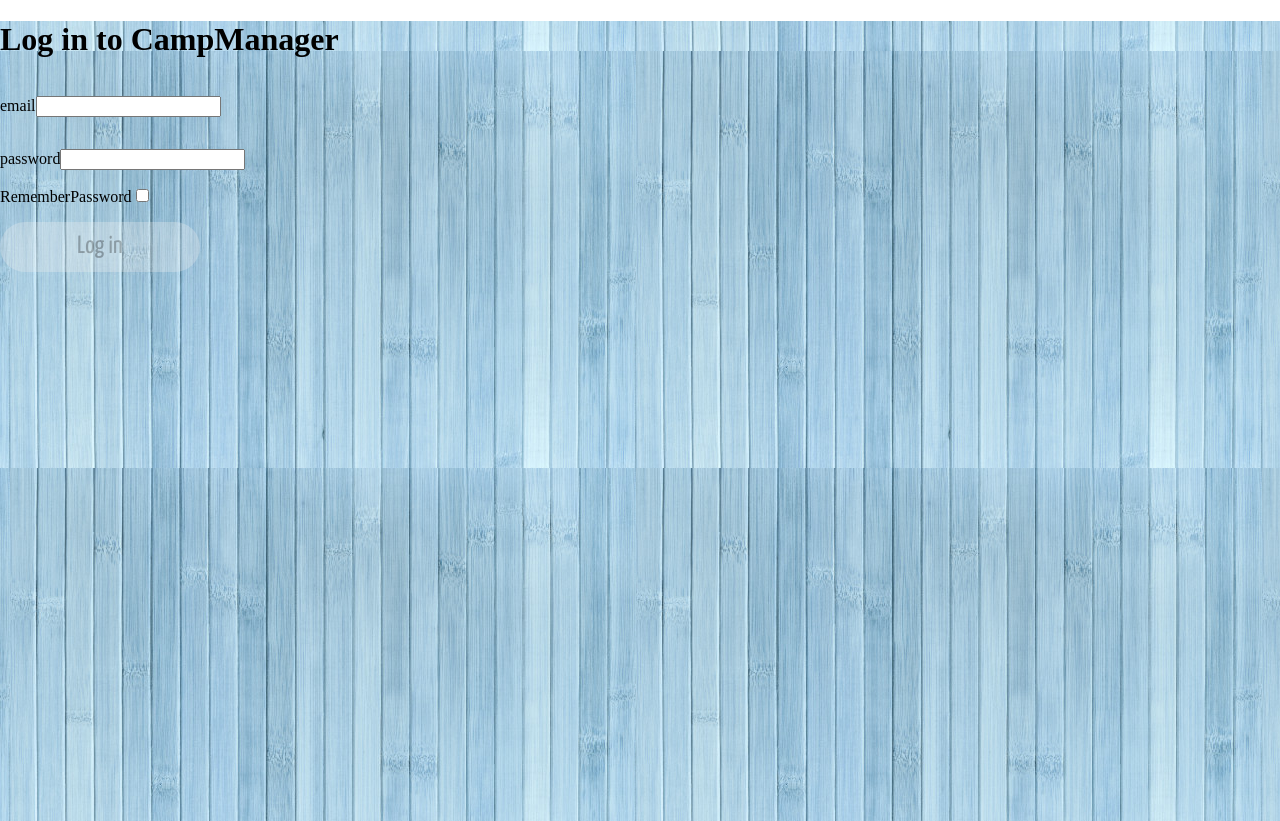
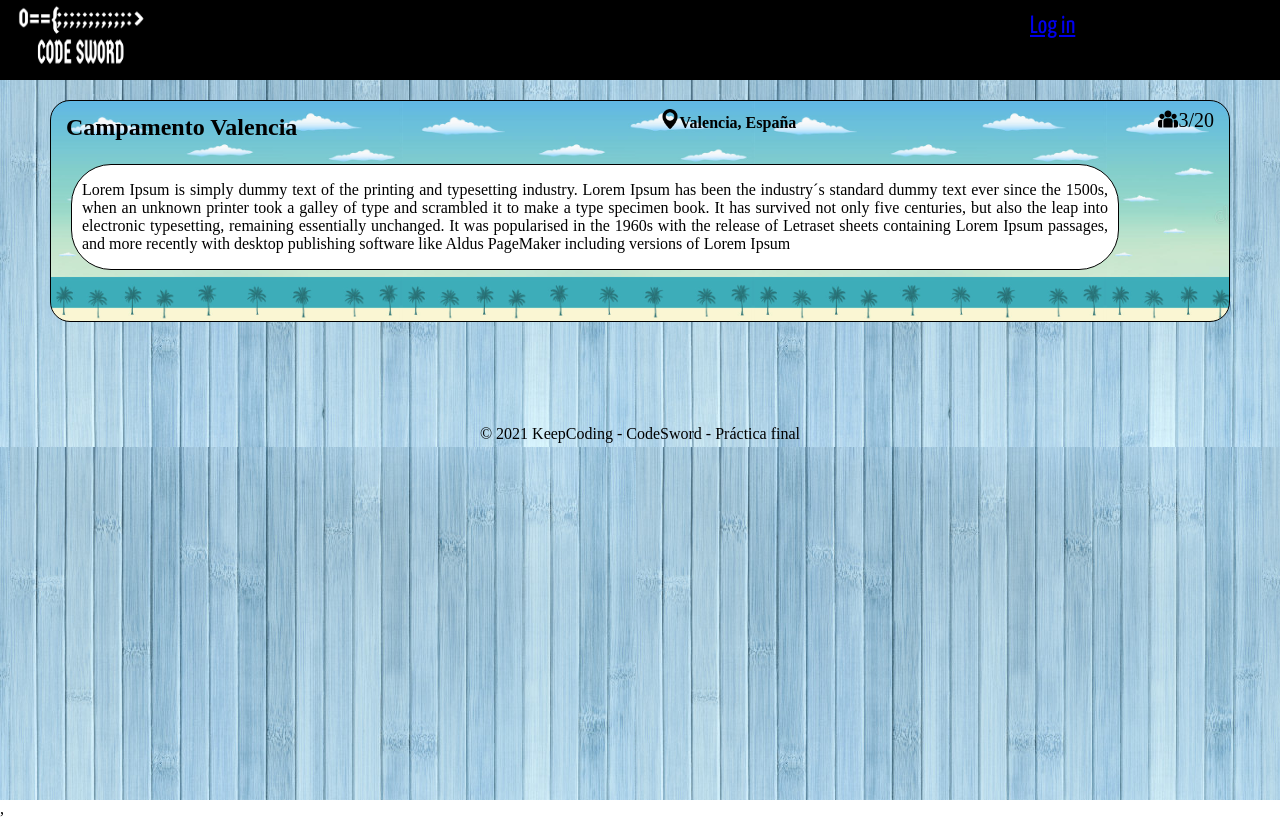
Before and after one commit to davidordo85/Frontend_campManager, a React (Create React App) app in the folder client/: page / in a window 1280 px wide. Built offline with nearby package versions, Linux system fonts and the light colour scheme; no server answers.

Commit message:
flow react router initial

```diff
--- a/client/package.json
+++ b/client/package.json
@@ -10,6 +10,7 @@
     "classnames": "^2.3.1",
     "react": "^17.0.2",
     "react-dom": "^17.0.2",
+    "react-router-dom": "^5.2.0",
     "react-scripts": "4.0.3",
     "styled-components": "^5.3.0",
     "web-vitals": "^1.1.2"
--- a/client/src/App.js
+++ b/client/src/App.js
@@ -2,6 +2,7 @@ import React from 'react';
 
 import CampList from './components/index/CampList';
 import { LoginPage } from './components/auth';
+import { Switch, Route, Redirect } from 'react-router';
 import bg from './assets/images/bg.jpeg';
 import './App.css';
 
@@ -20,12 +21,32 @@ function App({ isInitiallyLogged }) {
   const handleLogout = () => setIsLogged(false);
   return (
     <div className="App" style={backgroundStyle}>
-      {isLogged ? (
-        <CampList isLogged={isLogged} onLogout={handleLogout} />
-      ) : (
-        <LoginPage onLogin={handleLogin} />
-      )}
-      {/* <CampList /> */}
+      <Switch>
+        {/*TODO: de las mas precisas a las menos precisas */}
+        <Route path="/login">
+          {() =>
+            isLogged ? <Redirect to="/" /> : <LoginPage onLogin={handleLogin} />
+          }
+        </Route>
+        <Route exact path="/">
+          <CampList isLogged={isLogged} onLogout={handleLogout}></CampList>
+        </Route>
+        {/*TODO: hacer pagina 404 */}
+        <Route path="/404">
+          <div
+            style={{
+              textAlign: 'center',
+              fontSize: 48,
+              fontWeight: 'bold',
+            }}
+          >
+            404 | Not found page
+          </div>
+        </Route>
+        <Route>
+          <Redirect to="/404"></Redirect>
+        </Route>
+      </Switch>
     </div>
   );
 }
--- a/client/src/api/auth.js
+++ b/client/src/api/auth.js
@@ -1,7 +1,7 @@
 import client, { configureClient, resetClient } from './client';
 import storage from '../utils/storage';
 
-const authPath = '/api/auth';
+const authPath = '/api/v1/auth';
 
 export const login = ({ remember, ...credentials }) => {
   return client
--- a/client/src/components/auth/AuthButton/AuthButton.js
+++ b/client/src/components/auth/AuthButton/AuthButton.js
@@ -1,4 +1,5 @@
 import Button from '../../Button';
+import { Link } from 'react-router-dom';
 import { logout } from '../../../api/auth';
 
 const AuthButton = ({ className, isLogged, onLogout }) => {
@@ -9,13 +10,9 @@ const AuthButton = ({ className, isLogged, onLogout }) => {
   const props = isLogged
     ? { onClick: handleLogoutClick, children: 'Log out' }
     : {
-        // as: Link,
-        //  to: '/login',
+        as: Link,
+        to: '/login',
         children: 'Log in',
-      } && {
-        // as: Link,
-        // to: '/register',
-        children: 'Register',
       };
 
   return <Button className={className} {...props} />;
--- a/client/src/components/auth/LoginPage/LoginPage.js
+++ b/client/src/components/auth/LoginPage/LoginPage.js
@@ -13,6 +13,7 @@ function LoginPage({ onLogin }) {
     if (isLogged.current) {
       onLogin();
     }
+    // TODO: arreglar esto con el use effect
   }, [isLogged.current, onLogin]);
 
   const handleSubmit = async credentials => {
--- a/client/src/components/layout/Header.js
+++ b/client/src/components/layout/Header.js
@@ -9,7 +9,7 @@ const Header = ({ isLogged, onLogout, ...props }) => {
     <header>
       <div className="header-nav">
         <div className="header-logo">
-          <img className="logo" src={logo}></img>
+          <img className="logo" alt="logo" src={logo}></img>
         </div>
         <nav className="login">
           <AuthButton isLogged={isLogged} onLogout={onLogout} />
--- a/client/src/index.js
+++ b/client/src/index.js
@@ -1,5 +1,6 @@
 import React from 'react';
 import ReactDOM from 'react-dom';
+import { BrowserRouter as Router } from 'react-router-dom';
 import App from './App';
 
 import storage from './utils/storage';
@@ -9,6 +10,8 @@ const accessToken = storage.get('auth');
 configureClient({ accessToken });
 
 ReactDOM.render(
-  <App isInitiallyLogged={!!accessToken} />,
+  <Router>
+    <App isInitiallyLogged={!!accessToken} />,
+  </Router>,
   document.getElementById('root'),
 );
```
Also changed, not shown: 1 other file (tests, documents, lock files or other folders).
